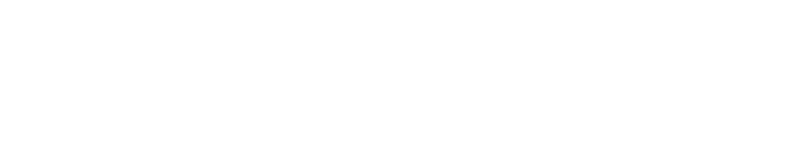
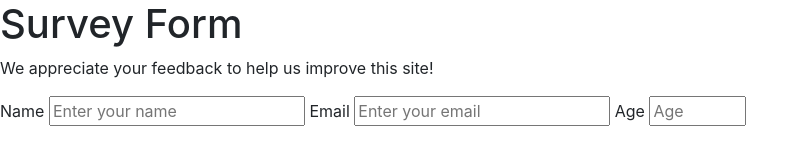
Before and after one commit to juanchoy30/survey-form, a website: page index.html in a window 1280 px wide. Shown: the whole page, without its empty margins (0-809 px from the left). Drawn offline with nearby package versions, Linux system fonts and the light colour scheme.

Commit message:
ended 26042020

```diff
--- a/index.html
+++ b/index.html
@@ -14,6 +14,44 @@
     </head>
     <body>
 
+        <header>
+            <h1 id="title">Survey Form</h1>
+            <p id="description">We appreciate your feedback to help us improve this site!</p>
+        </header>
+
+        <form id="form">
+            <label id="name-label" for="name">Name</label>
+            <input
+                type="text"
+                name="name"
+                id="name"
+                placeholder="Enter your name"
+                required>
+
+            <label id="email-label" for="email">Email</label>
+            <input
+                type="email"
+                name="email"
+                id="email"
+                placeholder="Enter your email"
+                required>
+
+            <label id="number-label" for="number">Age</label>
+            <input
+                type="number"
+                name="age"
+                id="number"
+                min="12"
+                max="100"
+                placeholder="Age">
+
+        </form>
+
+
+
+
+
+
         <!-- build:js js/main.js -->
         <script src="node_modules/jquery/dist/jquery.slim.min.js"></script>
         <script src="node_modules/popper.js/dist/umd/popper.min.js"></script>
```
